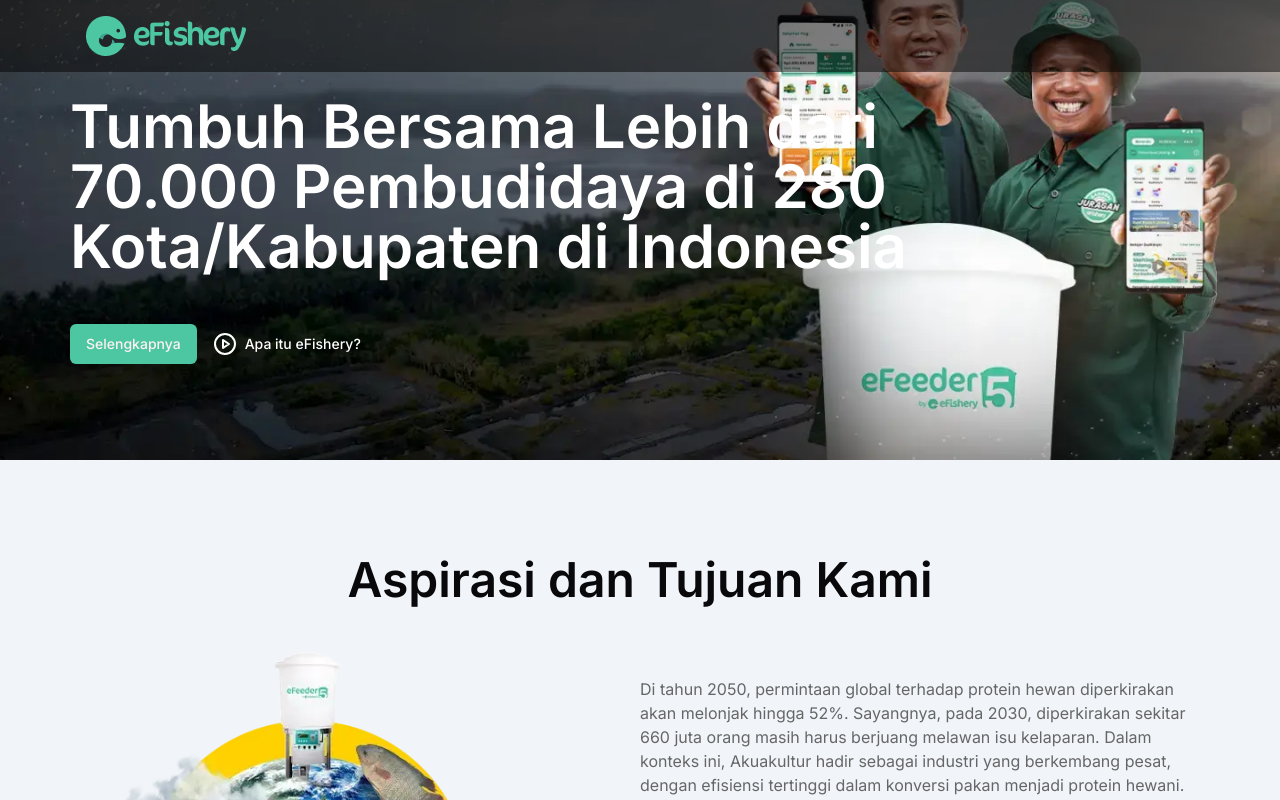
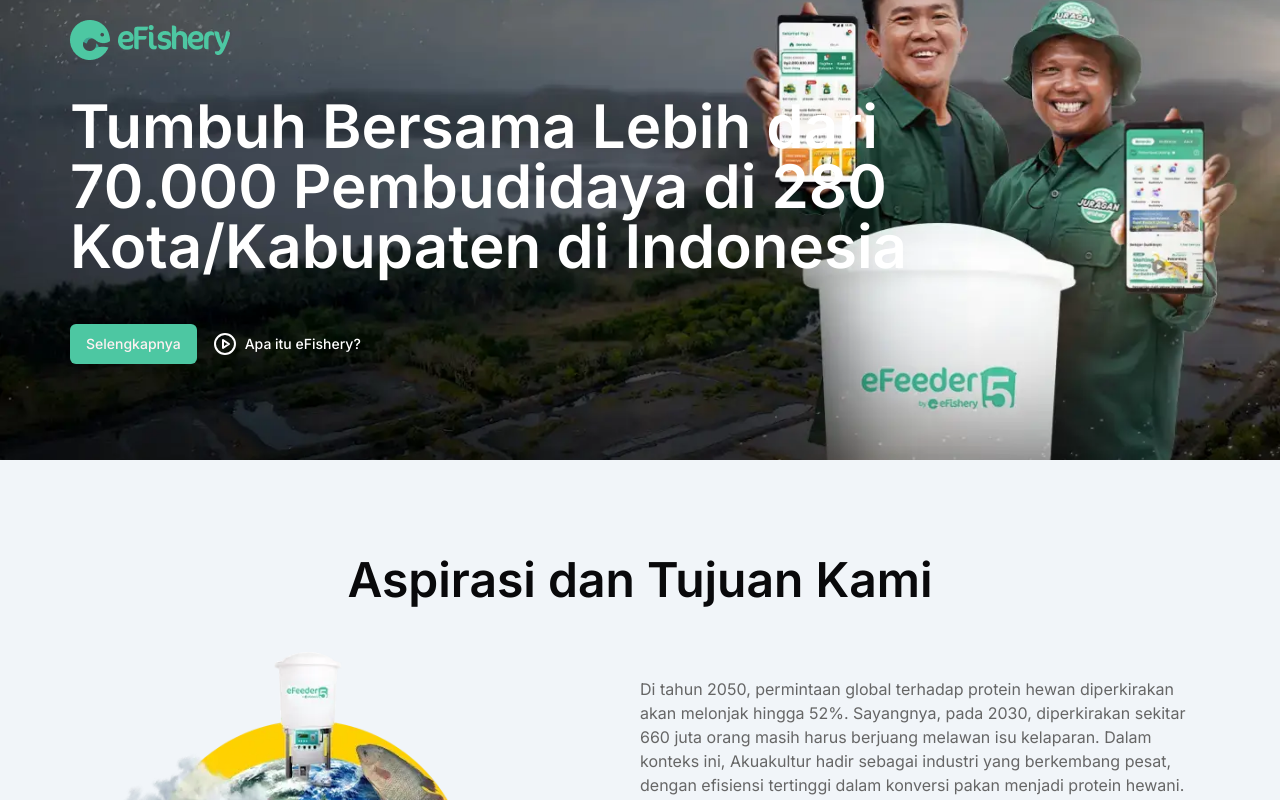
Before and after one commit to shendrongddv/20231114-efishery-clone-next, a Next.js app: page / in a window 1280 px wide. Shown: the top 800 px of the page. Built offline with nearby package versions, Linux system fonts and the light colour scheme.

Commit message:
20231116: Tabs

```diff
--- a/components/header/header.tsx
+++ b/components/header/header.tsx
@@ -1,10 +1,40 @@
+"use client";
+
+import { useEffect, useState } from "react";
 import { SiteLogo } from "../site-logo";
 import { MenuToggle } from "./menu-toggle";
+import { cn } from "@/lib/utils";
+
+const TOP_OFFSET = 66;
 
 const Header = () => {
+  const [showBackground, setShowBackground] = useState(false);
+
+  useEffect(() => {
+    const handleScroll = () => {
+      console.log(window.scrollY);
+      if (window.scrollY >= TOP_OFFSET) {
+        setShowBackground(true);
+      } else {
+        setShowBackground(false);
+      }
+    };
+
+    window.addEventListener("scroll", handleScroll);
+
+    return () => {
+      window.removeEventListener("scroll", handleScroll);
+    };
+  }, []);
+
   return (
-    <header className="fixed left-0 top-0 z-50 w-full bg-black bg-opacity-50">
-      <div className="container p-4">
+    <header
+      className={cn(
+        "fixed left-0 top-0 z-50 flex w-full items-center px-4 transition duration-500",
+        showBackground ? "h-16 bg-white" : "h-20 bg-transparent",
+      )}
+    >
+      <div className="container">
         <div className="flex items-center justify-between gap-4">
           {/* SiteLogo */}
           <SiteLogo />
@@ -12,7 +42,7 @@
           {/* Nav */}
 
           {/* LanguageSwitcher */}
-          <MenuToggle />
+          <MenuToggle showBackground={showBackground} />
         </div>
       </div>
     </header>
--- a/components/header/menu-toggle.tsx
+++ b/components/header/menu-toggle.tsx
@@ -13,12 +13,12 @@
 
 import { NavMobile } from "./nav-mobile";
 
-export const MenuToggle = () => {
+export const MenuToggle = ({ showBackground }: { showBackground: boolean }) => {
   return (
     <Sheet>
       {/* # */}
       <SheetTrigger asChild className="flex md:hidden">
-        <Button variant="default" size="icon">
+        <Button variant={!showBackground ? "default" : "secondary"} size="icon">
           <Menu className="h-4 w-4" />
         </Button>
       </SheetTrigger>
```
